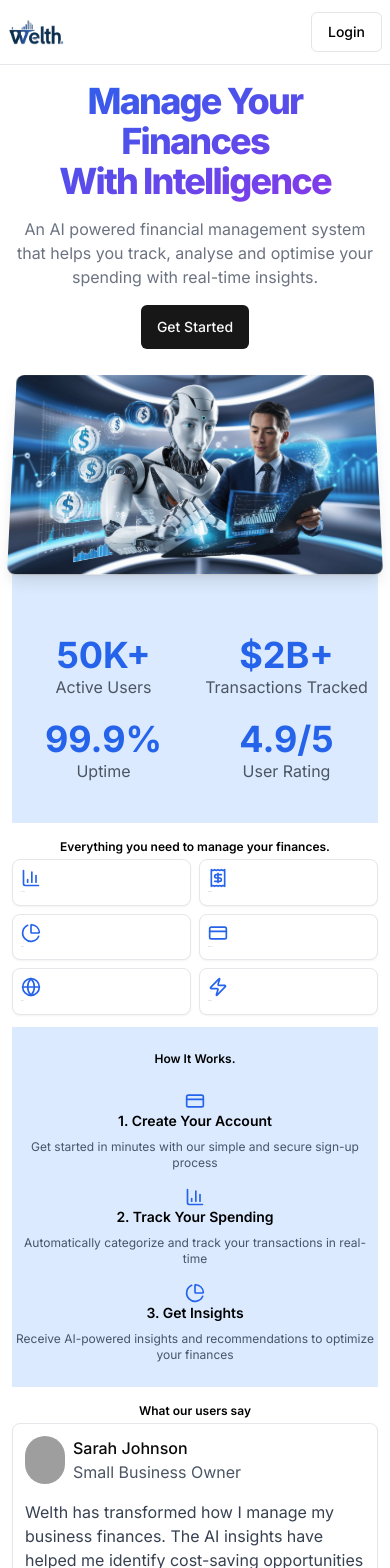
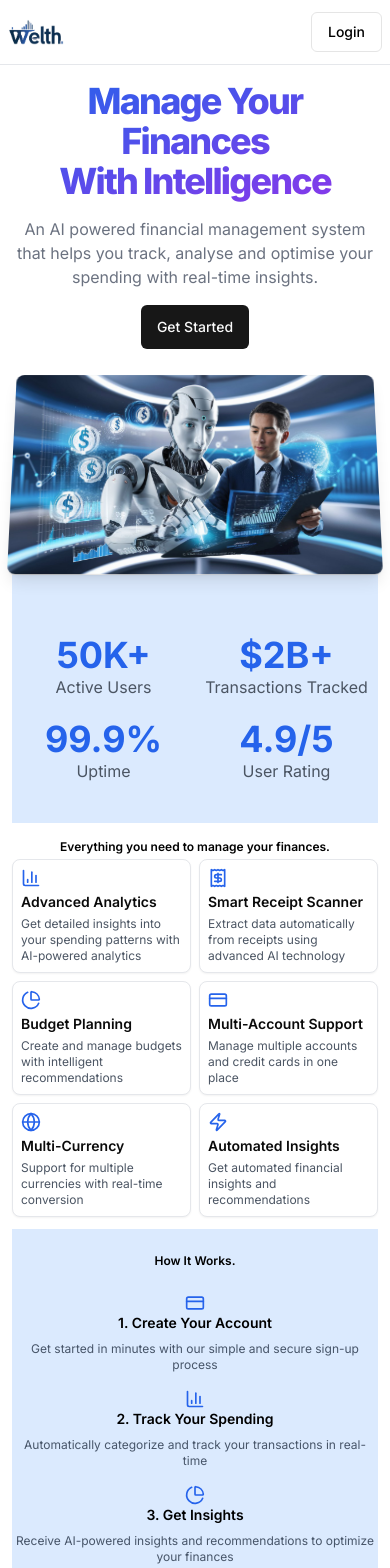
Before and after one commit to akhil30-08/WealthApp---AI-Powered, a Next.js app: page / in a window 390 px wide. Shown: the top 1568 px of the page. Built offline with nearby package versions, Linux system fonts and the light colour scheme; no server answers; grey boxes are pictures that could not be loaded.

Commit message:
"bug: font size in hero-section"

```diff
--- a/src/components/HeroSection.tsx
+++ b/src/components/HeroSection.tsx
@@ -91,9 +91,9 @@ const HeroSection = () => {
                   >
                      <CardContent>
                         {<feature.icon className='w-5 h-5 text-blue-600' />}
-                        <p className='text-[0.4px] md:text-lg font-semibold my-1'>{feature.title}</p>
+                        <p className='text-sm md:text-lg font-semibold my-1'>{feature.title}</p>
 
-                        <p className='text-[0.1px] md:text-sm text-gray-600'>{feature.description}</p>
+                        <p className='text-xs md:text-sm text-gray-600'>{feature.description}</p>
                      </CardContent>
                   </Card>
                ))}
```
